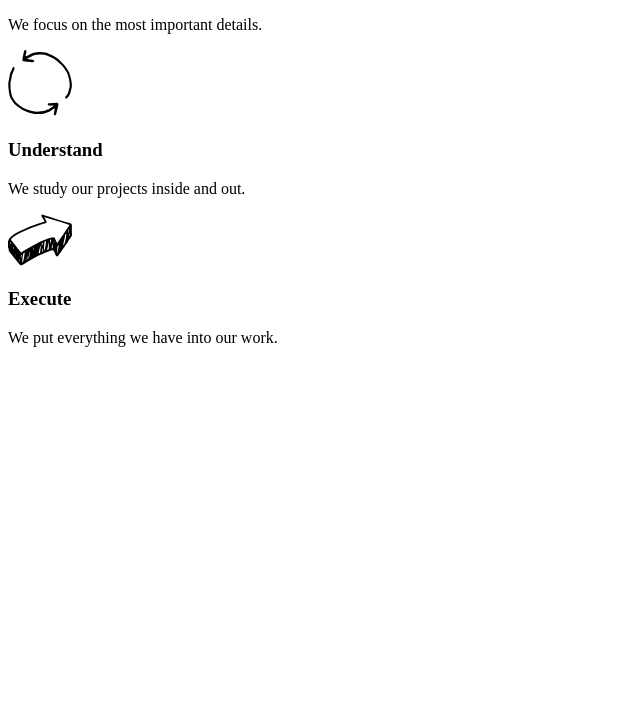
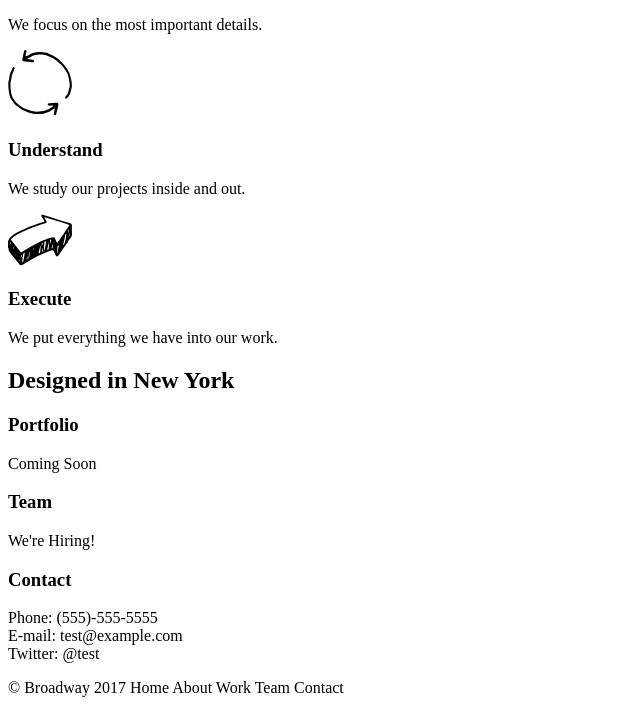
Before and after one commit to orrettb/broadway, a plain HTML site: page index.html in a window 1280 px wide. Shown: the part 300-1013 px from the top of the page, without its empty margins (0-640 px from the left). Before the commit the page ends 800 px from the top, so only its background shows below. Drawn offline with Linux system fonts and the light colour scheme.

Commit message:
Added all basic elements in html

```diff
--- a/index.html
+++ b/index.html
@@ -28,8 +28,22 @@
     <img src="resources/images/execute.svg">
     <h3>Execute</h3>
     <p>We put everything we have into our work.</p>
-
   </div>
-
+  <div>
+    <h2>Designed in New York</h2>
+    <h3>Portfolio</h3>
+    <p>Coming Soon</p>
+    <h3>Team</h3>
+    <p>We're Hiring!</p>
+    <h3>Contact</h3>
+    <p>
+      Phone: (555)-555-5555<br>
+      E-mail: test@example.com<br>
+      Twitter: @test
+    </p>
+  </div>
+  <div>
+    <p>&copy; Broadway 2017 Home About Work Team Contact</pL
+  </div>
   </body>
 </html>
```
